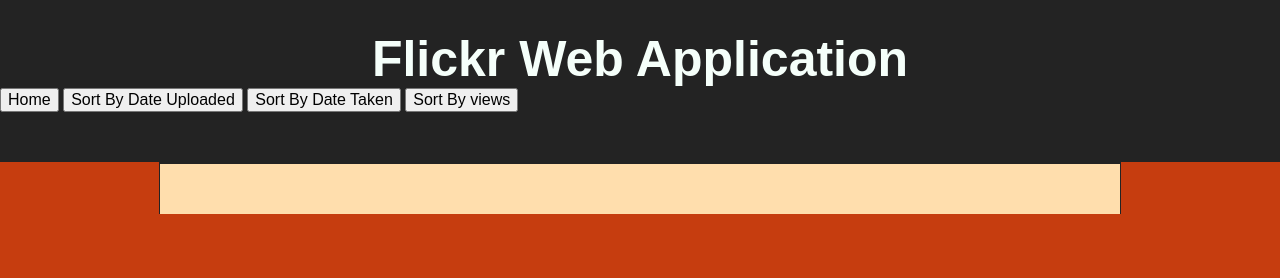
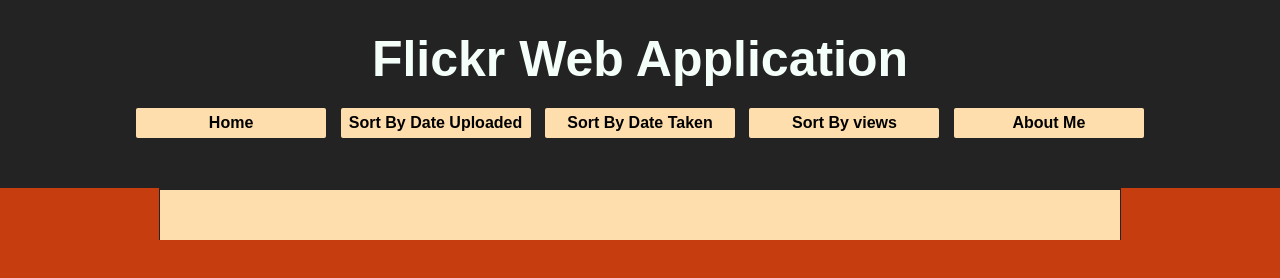
Before and after one commit to neetigya/FEDexercise, a plain HTML site: page index.html in a window 1280 px wide. Drawn offline with Linux system fonts and the light colour scheme; no server answers; a web font is replaced by a local one.

Commit message:
Final version v4
buttons styled, updated new button to my portfolio, hovers

```diff
--- a/index.html
+++ b/index.html
@@ -9,11 +9,13 @@
 <body>
 <nav id="navbar">
 	<h1>Flickr Web Application </h1>
-	<button id = "home">Home</button>
-	<button class="sortBy" name="date_upload">Sort By Date Uploaded</button>
-	<button class="sortBy" name="date_taken">Sort By Date Taken</button>
-	<button class="sortBy" name="views">Sort By views</button>
-
+	<div id = "navbar-buttons">
+		<button id = "home">Home</button>
+		<button class="sortBy" name="date_upload">Sort By Date Uploaded</button>
+		<button class="sortBy" name="date_taken">Sort By Date Taken</button>
+		<button class="sortBy" name="views">Sort By views</button>
+		<button id ="aboutMe"> About Me</button>
+	</div>
 </nav>
 <div id="container">
 	<div id="images">
--- a/public/scripts/app.js
+++ b/public/scripts/app.js
@@ -197,3 +197,8 @@ var homeButton = document.getElementById("home");
 	homeButton.addEventListener("click", function(){
 	location.href = "index.html";
 });
+
+var aboutMe = document.getElementById("aboutMe");
+	aboutMe.addEventListener("click", function(){
+	window.location.href = "http://neetigya.bitballoon.com/";
+});
--- a/public/stylesheets/main.css
+++ b/public/stylesheets/main.css
@@ -54,7 +54,7 @@ button {
 /*navbar contents */
 
 #navbar {
-	padding: 0 0 50px 0;
+	padding: 0 0 30px 0;
 	background: #232323;
 	margin: 0;
 	width: 100%;
@@ -66,6 +66,26 @@ button {
 	vertical-align: middle;
 	text-align: center;
 	padding-top: 30px;
+}
+
+#navbar-buttons{
+	margin: 20px auto;
+	text-align: center;
+
+}
+
+#navbar-buttons button {
+	border: transparent;
+	border-radius: 2px;
+	background: navajowhite;
+	font-weight: 600;
+	margin: 0 5px;
+	height: 30px;
+	width: 190px;
+}
+
+#navbar-buttons button:hover {
+	background: #FFBF61;
 }
 /*container*/
 
```
Also changed, not shown: FEDexercise.html (+6 -5 lines).
